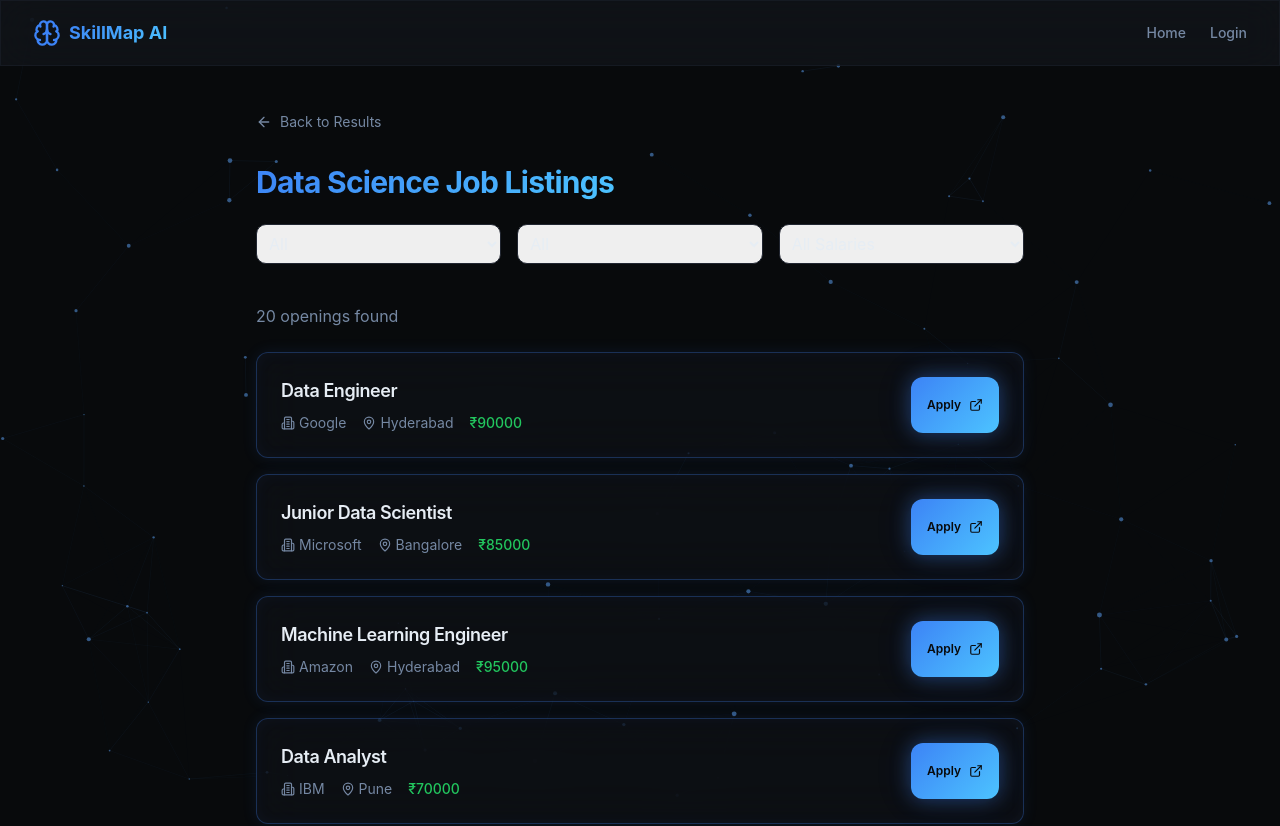
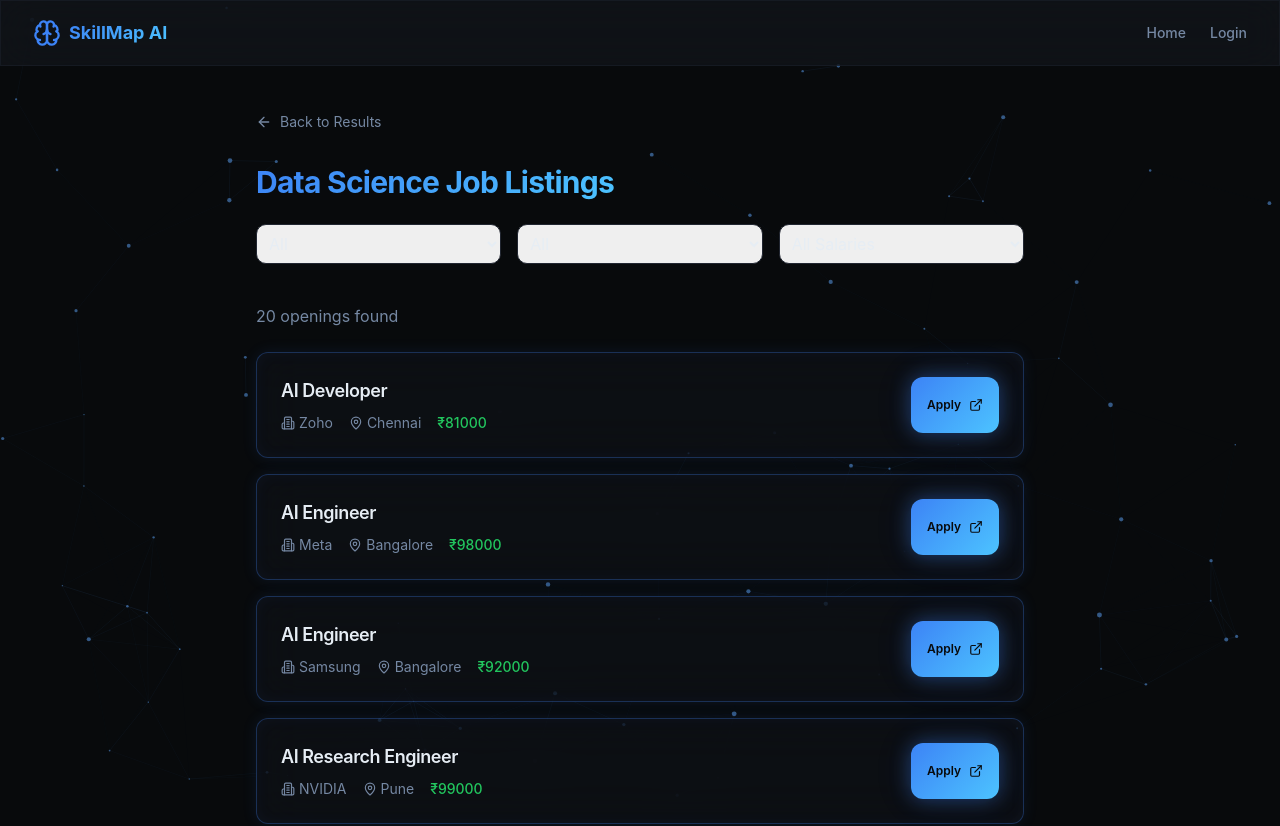
Before and after one commit to thanusrikumili91/carriermatch_frontend2, a React (Vite) app: page /jobs in a window 1280 px wide. Shown: the top 826 px of the page. Built offline with nearby package versions, Linux system fonts and the light colour scheme.

Commit message:
Update JobListings.tsx

```diff
--- a/src/pages/JobListings.tsx
+++ b/src/pages/JobListings.tsx
@@ -47,8 +47,9 @@ const JobListings = () => {
   const [typeFilter, setTypeFilter] = useState("All");
   const [salaryFilter, setSalaryFilter] = useState(0);
 
-  // Filter logic
-  const filteredJobs = STATIC_JOBS.filter((job) => {
+  // Filter + Sort logic
+  const filteredJobs = STATIC_JOBS
+    .filter((job) => {
       const locationMatch =
         locationFilter === "All" || job.location === locationFilter;
 
@@ -59,7 +60,8 @@ const JobListings = () => {
         salaryFilter === 0 || job.salary >= salaryFilter;
 
       return locationMatch && typeMatch && salaryMatch;
-  });
+    })
+    .sort((a, b) => a.title.localeCompare(b.title)); // Alphabetical A-Z
 
   return (
     <div className="min-h-[85vh] px-4 py-12">
```
Lines whose indentation alone changed are shown as unchanged.
